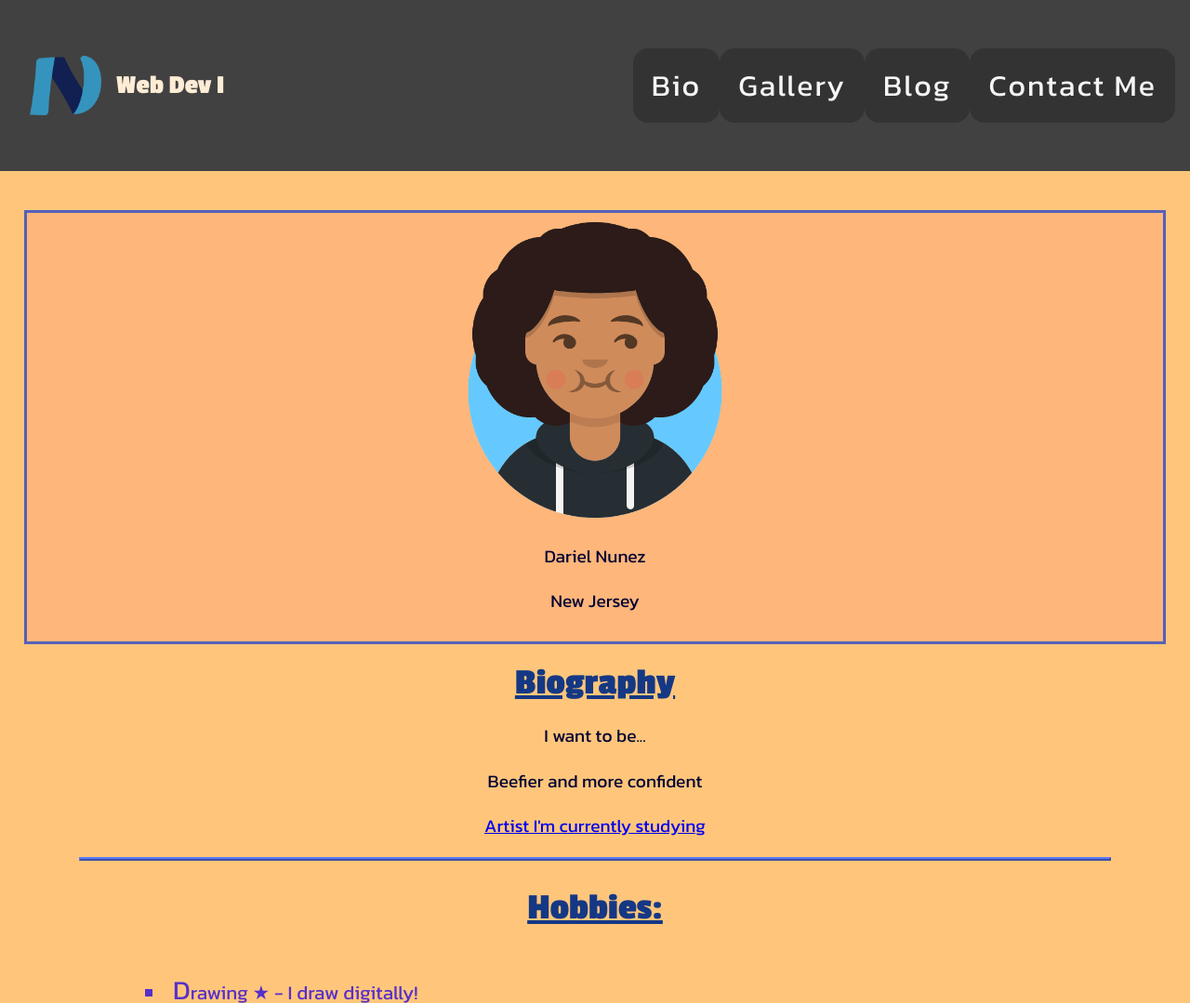
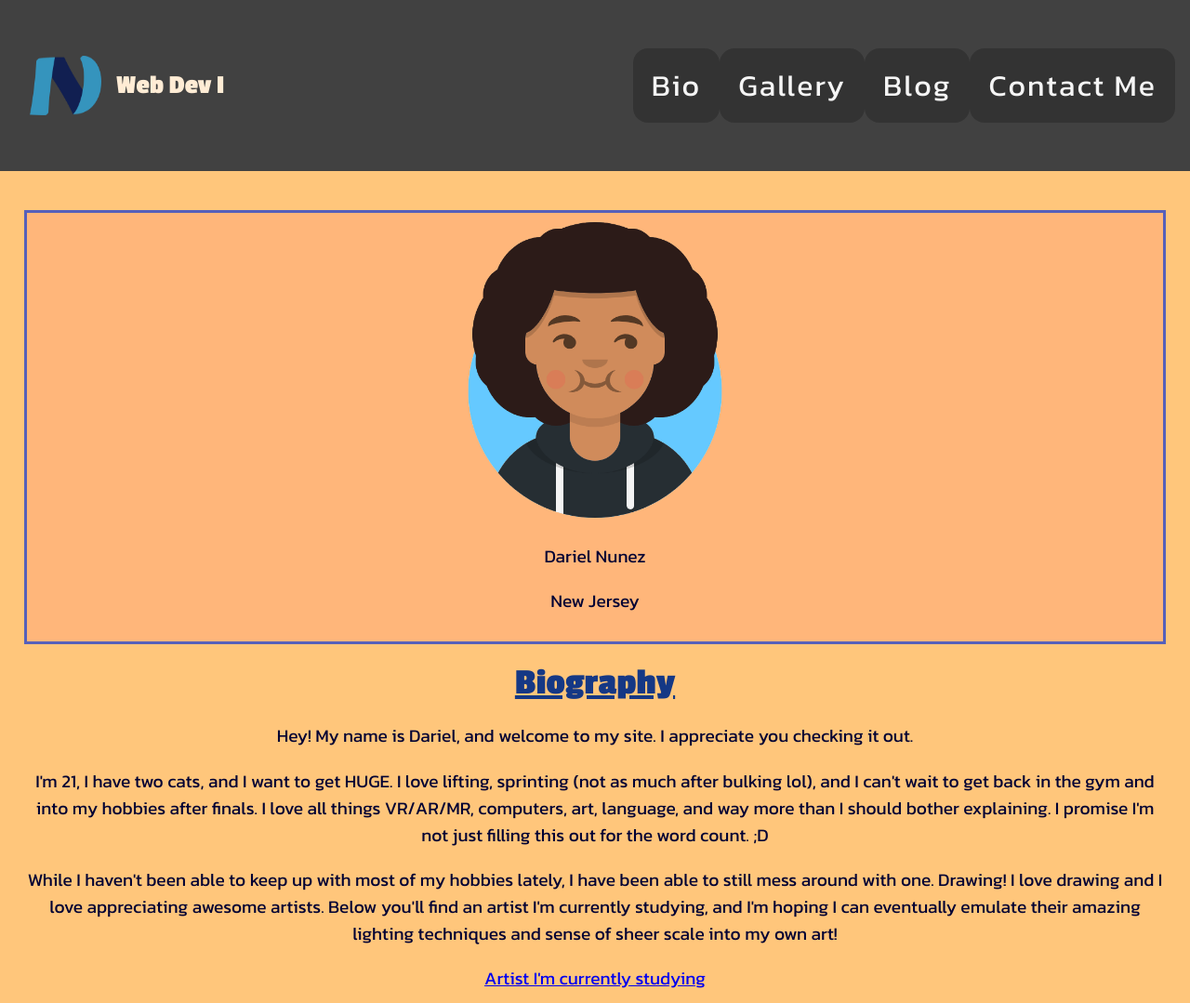
Before and after one commit to RVCC-IDMX/about-me-D0zod, a plain HTML site: page index.html in a window 1280 px wide. Shown: the top 1079 px of the page at 93% size. Drawn offline with Linux system fonts and the light colour scheme.

Commit message:
CC license change, bio update, readme tweaks

```diff
--- a/index.html
+++ b/index.html
@@ -50,11 +50,19 @@
 
             <div>
 
-                <p>I want to be...</p>
+                <p>
+                    Hey! My name is Dariel, and welcome to my site. I appreciate you checking it out.
+                </p>
 
-                <p>Beefier and more confident</p>
+                <p>
+                    I'm 21, I have two cats, and I want to get HUGE. I love lifting, sprinting (not as much after bulking lol), and I can't wait to get back in the gym and into my hobbies after finals. I love all things VR/AR/MR, computers, art, language, and way more than I should bother explaining. I promise I'm not just filling this out for the word count. ;D
+                </p>
 
-                <p><a href="https://www.artstation.com/pranetoid">Artist I'm currently studying</a></p>
+                <p>
+                    While I haven't been able to keep up with most of my hobbies lately, I have been able to still mess around with one. Drawing! I love drawing and I love appreciating awesome artists. Below you'll find an artist I'm currently studying, and I'm hoping I can eventually emulate their amazing lighting techniques and sense of sheer scale into my own art!
+                </p>
+
+                <p class="artist"><a href="https://www.artstation.com/pranetoid">Artist I'm currently studying</a></p>
 
             </div>
 
@@ -219,8 +227,9 @@
 
     <footer>
 
-        <p xmlns:cc="http://creativecommons.org/ns#" xmlns:dct="http://purl.org/dc/terms/"><a property="dct:title" rel="cc:attributionURL" href="https://about-me-d0zod.netlify.app/">About Me: D0zod</a> by <a rel="cc:attributionURL dct:creator" property="cc:attributionName" href="https://github.com/D0zod">Dariel Nunez</a> is licensed under <a href="https://creativecommons.org/licenses/by-nc/4.0/?ref=chooser-v1" target="_blank" rel="license noopener noreferrer" style="display:inline-block;">Creative Commons Attribution-NonCommercial 4.0 International<img style="height:22px!important;margin-left:3px;vertical-align:text-bottom;" src="https://mirrors.creativecommons.org/presskit/icons/cc.svg?ref=chooser-v1" alt=""><img style="height:22px!important;margin-left:3px;vertical-align:text-bottom;" src="https://mirrors.creativecommons.org/presskit/icons/by.svg?ref=chooser-v1" alt=""><img style="height:22px!important;margin-left:3px;vertical-align:text-bottom;" src="https://mirrors.creativecommons.org/presskit/icons/nc.svg?ref=chooser-v1" alt=""></a></p>
+        <p xmlns:cc="http://creativecommons.org/ns#" xmlns:dct="http://purl.org/dc/terms/"><a property="dct:title" rel="cc:attributionURL" href="https://about-me-d0zod.netlify.app/">About Me: Dariel Nunez</a> by <a rel="cc:attributionURL dct:creator" property="cc:attributionName" href="https://github.com/D0zod">Dariel Nunez</a> is licensed under <a href="https://creativecommons.org/licenses/by/4.0/?ref=chooser-v1" target="_blank" rel="license noopener noreferrer" style="display:inline-block;">Creative Commons Attribution 4.0 International<img style="height:22px!important;margin-left:3px;vertical-align:text-bottom;" src="https://mirrors.creativecommons.org/presskit/icons/cc.svg?ref=chooser-v1" alt=""><img style="height:22px!important;margin-left:3px;vertical-align:text-bottom;" src="https://mirrors.creativecommons.org/presskit/icons/by.svg?ref=chooser-v1" alt=""></a></p>
 
+        https://github.com/RVCC-IDMX/about-me-D0zod/
     </footer>
 </body>
 </html>
```
Also changed, not shown: 1 other file.
